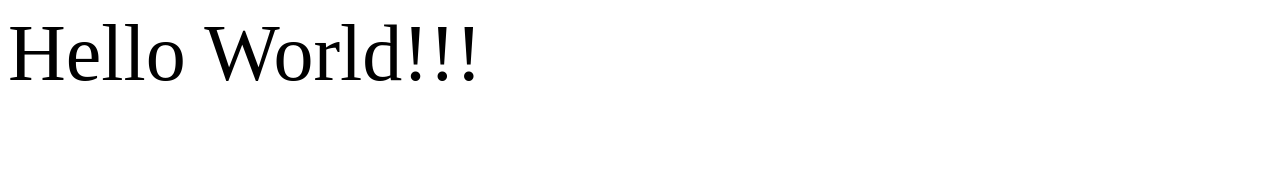
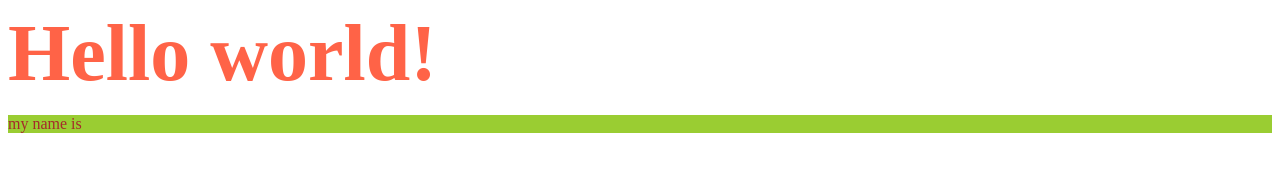
Before and after one commit to Andry-Tokiniaina/testSite, a plain HTML site: page index.html in a window 1280 px wide. Drawn offline with Linux system fonts and the light colour scheme.

Commit message:
new commit

```diff
--- a/index.html
+++ b/index.html
@@ -8,7 +8,8 @@
     <title>Document</title>
 </head>
 <body>
-    <p>Hello World!!!</p>
+    <h1>Hello world!</h1>
+    <p>my name is</p>
 </body>
 </html>
 </html>
--- a/style.css
+++ b/style.css
@@ -1,5 +1,9 @@
-p{
+h1{
     margin: auto;
     font-size:5rem;
-
+    color: tomato;
 }
+p{
+    background-color: yellowgreen;
+    color: brown;
+}
```
